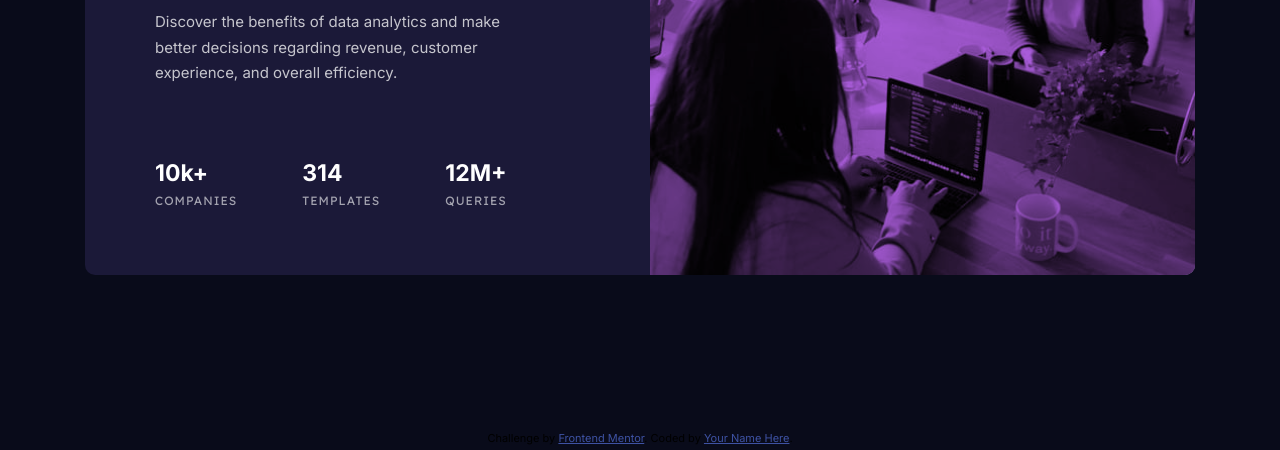
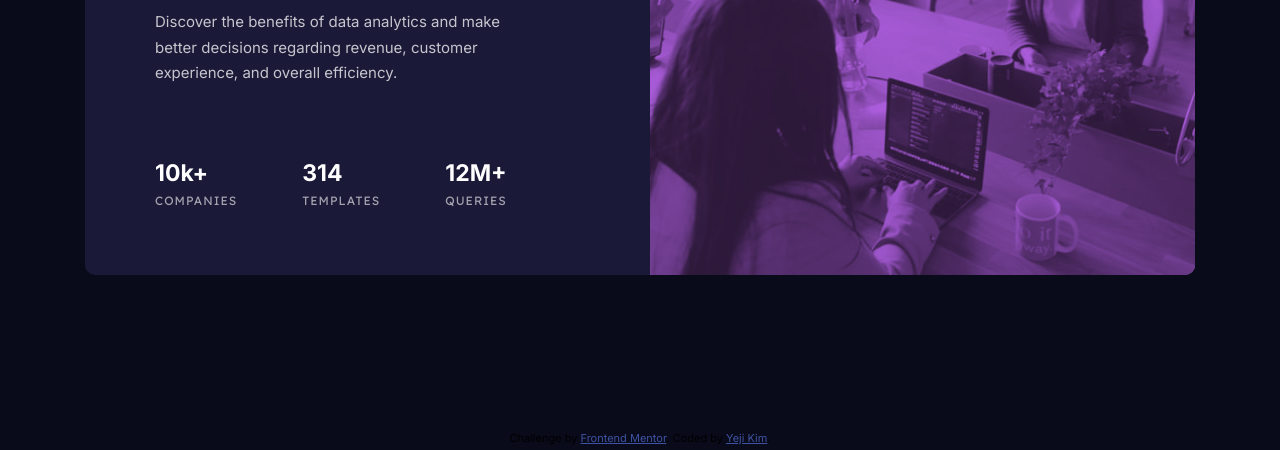
Before and after one commit to thisisyeji/Frontend_mentor, a plain HTML site: page stats-preview-card-component-main/index.html in a window 1280 px wide. Shown: the part 350-800 px from the top of the page. Drawn offline with Linux system fonts and the light colour scheme.

Commit message:
practice

```diff
--- a/stats-preview-card-component-main/index.html
+++ b/stats-preview-card-component-main/index.html
@@ -54,7 +54,7 @@
   </main>
   <footer class="attribution">
     Challenge by <a href="https://www.frontendmentor.io?ref=challenge" target="_blank">Frontend Mentor</a>.
-    Coded by <a href="#">Your Name Here</a>.
+    Coded by <a href="https://github.com/yjkim0109">Yeji Kim</a>.
   </footer>
 </body>
 </html>
--- a/stats-preview-card-component-main/style.css
+++ b/stats-preview-card-component-main/style.css
@@ -42,6 +42,7 @@ main {
   border-top-left-radius: 10px;
   border-top-right-radius: 10px;
   mix-blend-mode: multiply;
+  opacity: 0.75;
 }
 
 .card_main {
@@ -130,6 +131,7 @@ footer {
     border-top-right-radius: 10px;
     border-bottom-right-radius: 10px;
     mix-blend-mode: multiply;
+    opacity: 0.75;
   }
 
   .mobile_img {
```
